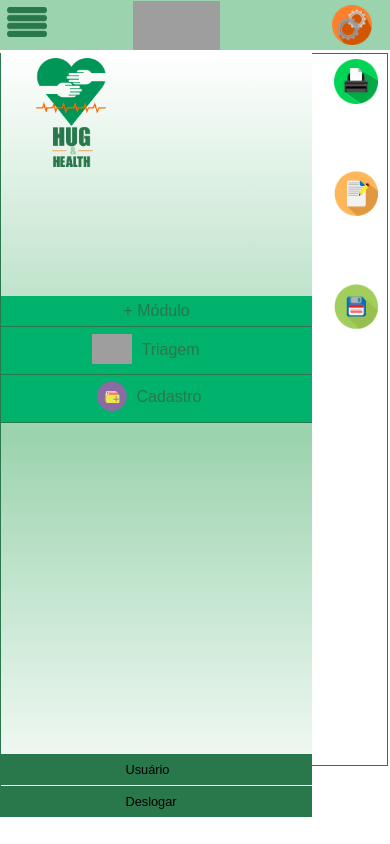
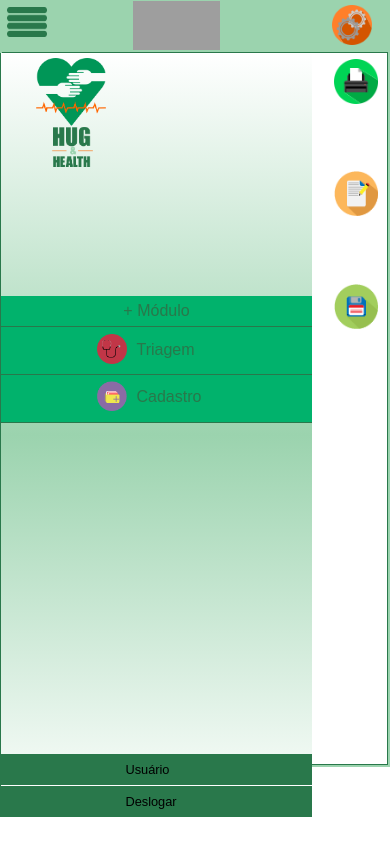
Before and after one commit to CaicarasHackerClub/etec-ptcc, a PHP site: page /backend/sub_modulo.php in a window 390 px wide. Run offline with PHP 8.4, Linux system fonts and the light colour scheme; grey boxes are pictures that could not be loaded.

Commit message:
FrontEnd: Modificações na responsividade.

```diff
--- a/backend/sub_modulo.php
+++ b/backend/sub_modulo.php
@@ -13,7 +13,7 @@
 
     <div class="container">
       <nav class="lateral" id="lateral">
-        <img class="logo" src="../img/logos/index.png">
+        <img class="logo sub-logo" src="../img/logos/index.png">
         <main class="main main-lateral">
           <a href="#" Class="anchor" id="modulo_1" onclick="mostrar()" >+ Módulo</a>
           <ul class="submodulo" id="submodulo_1">
@@ -22,7 +22,7 @@
             <li class="lista" ><a href="#" Class="anchor ">Sub Módulo</a></li>
             <li class="lista" ><a href="#" Class="anchor ">Sub Módulo</a></li>
           </ul>
-          <a href="#" Class="anchor" id="cadastro" onclick="mostrarAbas('Triagem', '../backend/triagem.php', 1)" ><img src="../img/icons/triagem-icon.png" class="icon-modulo"  alt=""> <p>Triagem</p></a>
+          <a href="#" Class="anchor" id="cadastro" onclick="mostrarAbas('Triagem', '../backend/triagem.php', 1)" ><img src="../img/icons/triagem.png" class="icon-modulo"  alt=""> <p>Triagem</p></a>
           <a href="#" Class="anchor" id="modulo_3" onclick="mostrarAbas('Cadastro', '../backend/cadastro.php', 2)" ><img src="../img/icons/cadastro.png" class="icon-modulo" alt=""><p>Cadastro</p></a>
         </main>
         <a href="#" id="user" class="nav_user">Usuário</a>
--- a/css/main.css
+++ b/css/main.css
@@ -107,6 +107,7 @@ header{
   display: flex;
   font-size: 17pt;
   width: 100%;
+  background-color: #9bd3ae;
 }
 
 /*Formatação do título Hugh & Health*/
@@ -215,6 +216,7 @@ AQUI COMEÇA AS EDIÇÕES NO CONTEUDO DO CENTRO DOS SUB-MÓDULOS
   height: 100%;
   display: flex;
   flex-flow: column;
+  background-color: #9bd3ae;
 }
 
 /*edição no conteudo que fica dentro do centro da pagina*/
@@ -223,13 +225,14 @@ AQUI COMEÇA AS EDIÇÕES NO CONTEUDO DO CENTRO DOS SUB-MÓDULOS
   height: 84.5vh;
   margin: 0.5%;
   border: 0.5px solid #29784b;
+  background-color: #fff;
 }
 
 /*edição na segunda class do da main do centro*/
 .centro-modulo{
   padding: 0;
   margin-left: 0;
-  margin-top: 1px;
+  margin-top: 0px;
 }
 
 /*
@@ -452,7 +455,7 @@ FIM DAS EDIÇÕES NO CONTEÚDO DO CENTRO DOS SUB-MÓDULOS
 
   @media (max-height: 590px){
     .container .main .cabecalho .group-image .tit-image{
-      width: 30%;
+      /*width: 30%;*/
       height: 100%;
       background-size: 100%;
     }
```
